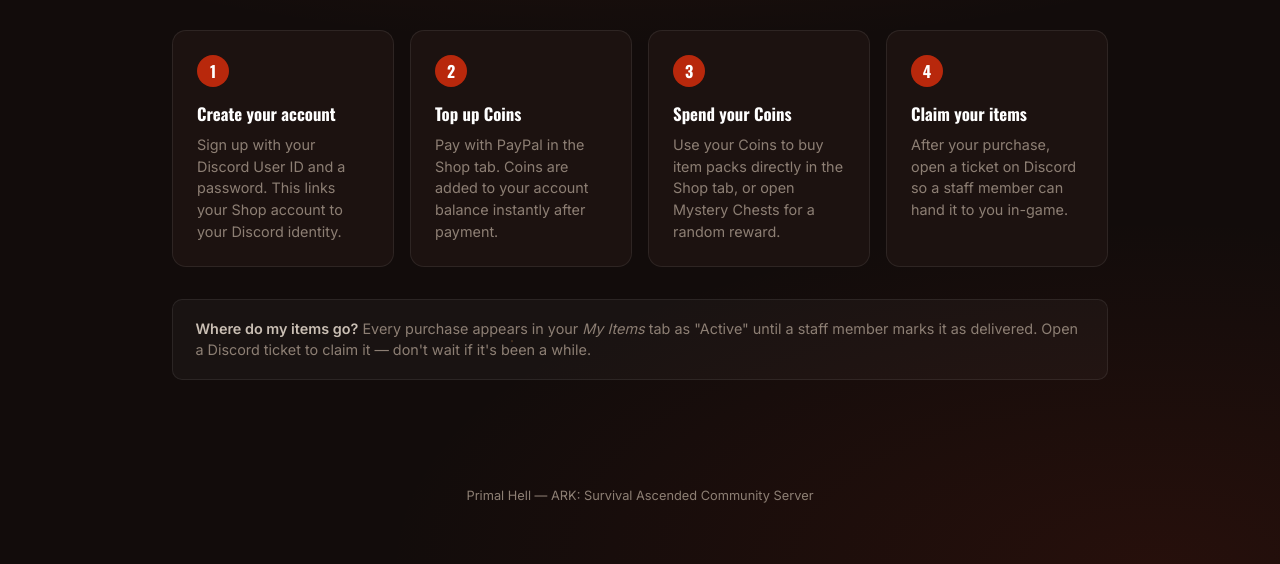
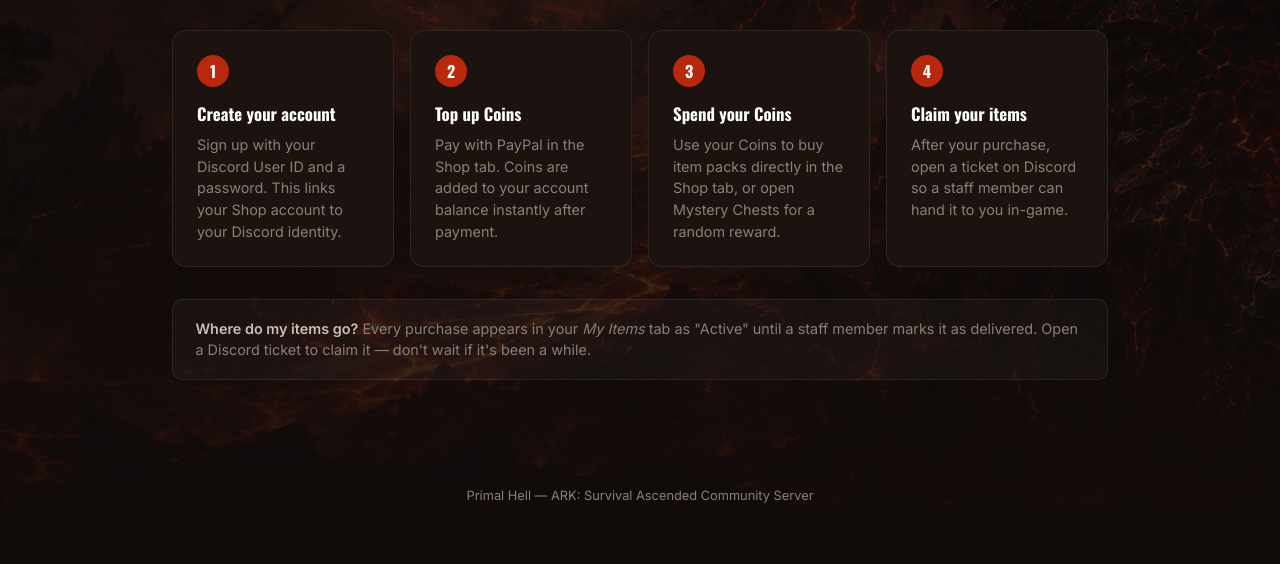
Before and after one commit to dannydarizzler/primal-hell-shop, a website: page public/index.html in a window 1280 px wide. Shown: the part 296-860 px from the top of the page. Drawn offline with nearby package versions, Linux system fonts and the light colour scheme; no server answers.

Commit message:
Add hellscape background image

```diff
--- a/public/index.html
+++ b/public/index.html
@@ -11,6 +11,7 @@
 </head>
 <body>
 
+<div class="site-bg" aria-hidden="true"></div>
 <div class="ember-field" aria-hidden="true"></div>
 
 <header class="site-header">
--- a/public/style.css
+++ b/public/style.css
@@ -20,10 +20,7 @@
 
 body {
   margin: 0;
-  background: var(--obsidian);
-  background-image:
-    radial-gradient(ellipse 80% 50% at 50% -10%, rgba(255, 90, 31, 0.16), transparent),
-    radial-gradient(ellipse 60% 40% at 90% 100%, rgba(184, 40, 12, 0.12), transparent);
+  background-color: var(--obsidian);
   color: var(--ash);
   font-family: 'Inter', system-ui, sans-serif;
   min-height: 100vh;
@@ -31,11 +28,26 @@ body {
   overflow-x: hidden;
 }
 
+.site-bg {
+  position: fixed;
+  inset: 0;
+  z-index: 0;
+  pointer-events: none;
+  background-image:
+    linear-gradient(180deg, rgba(18, 12, 11, 0.55) 0%, rgba(18, 12, 11, 0.75) 45%, rgba(18, 12, 11, 0.94) 100%),
+    radial-gradient(ellipse 80% 50% at 50% -10%, rgba(255, 90, 31, 0.12), transparent),
+    url('/images/bg.jpg');
+  background-size: cover;
+  background-position: center 30%;
+  background-repeat: no-repeat;
+  background-attachment: fixed;
+}
+
 .ember-field {
   position: fixed;
   inset: 0;
   pointer-events: none;
-  z-index: 0;
+  z-index: 1;
   background-image:
     radial-gradient(2px 2px at 10% 20%, var(--ember), transparent),
     radial-gradient(2px 2px at 80% 60%, var(--lava), transparent),
@@ -147,7 +159,7 @@ body {
 /* ── Main / Tabs ────────────────────────────────────────────────────────── */
 main {
   position: relative;
-  z-index: 1;
+  z-index: 2;
   max-width: 1000px;
   margin: 0 auto;
   padding: 1.5rem 2rem 4rem;
@@ -672,7 +684,7 @@ main {
 
 .site-footer {
   position: relative;
-  z-index: 1;
+  z-index: 2;
   text-align: center;
   color: var(--ash-dim);
   font-size: 0.8rem;
@@ -682,4 +694,5 @@ main {
 @media (max-width: 640px) {
   .site-header { padding: 1rem; }
   main { padding: 1rem 1rem 3rem; }
+  .site-bg { background-attachment: scroll; }
 }
```
Also changed, not shown: public/images/bg.jpg (added).
